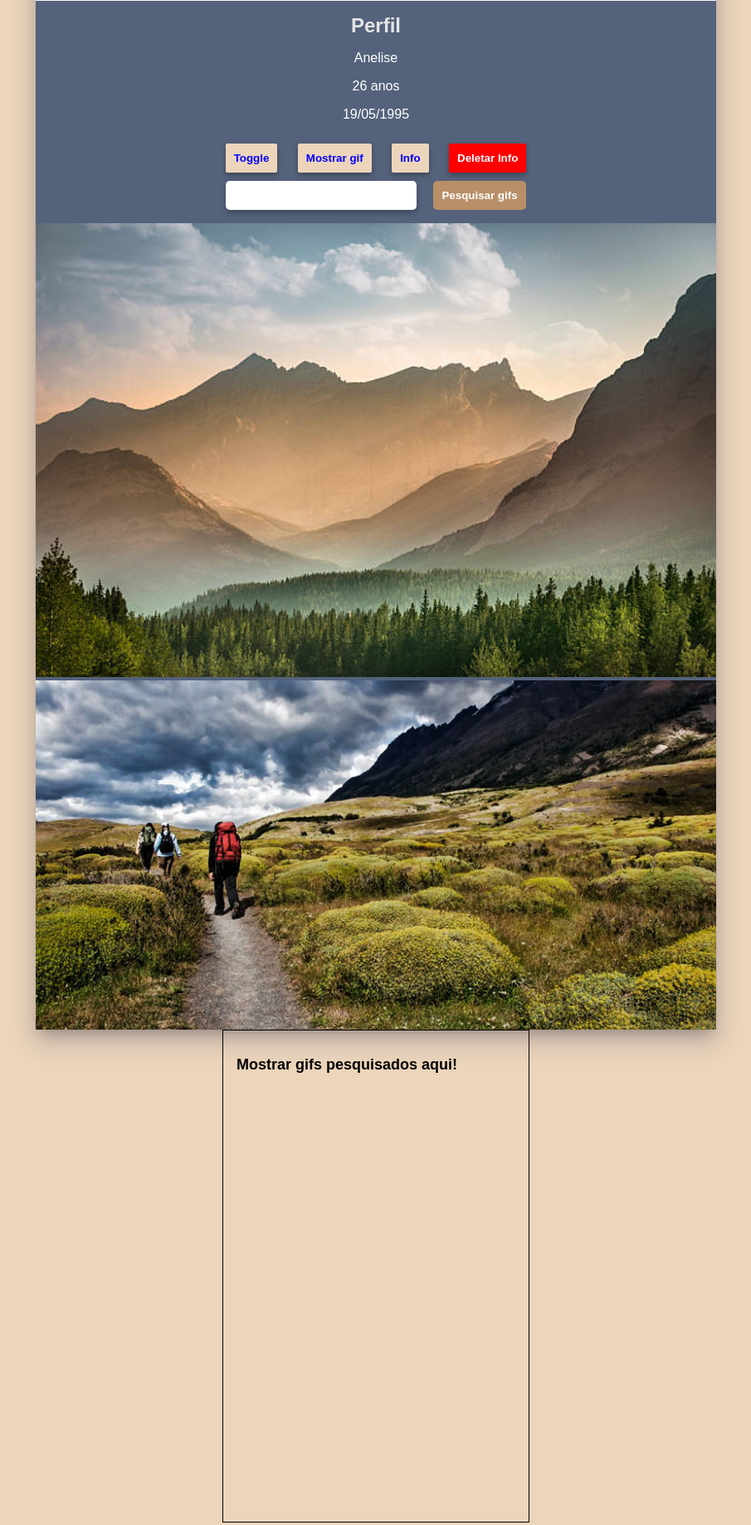
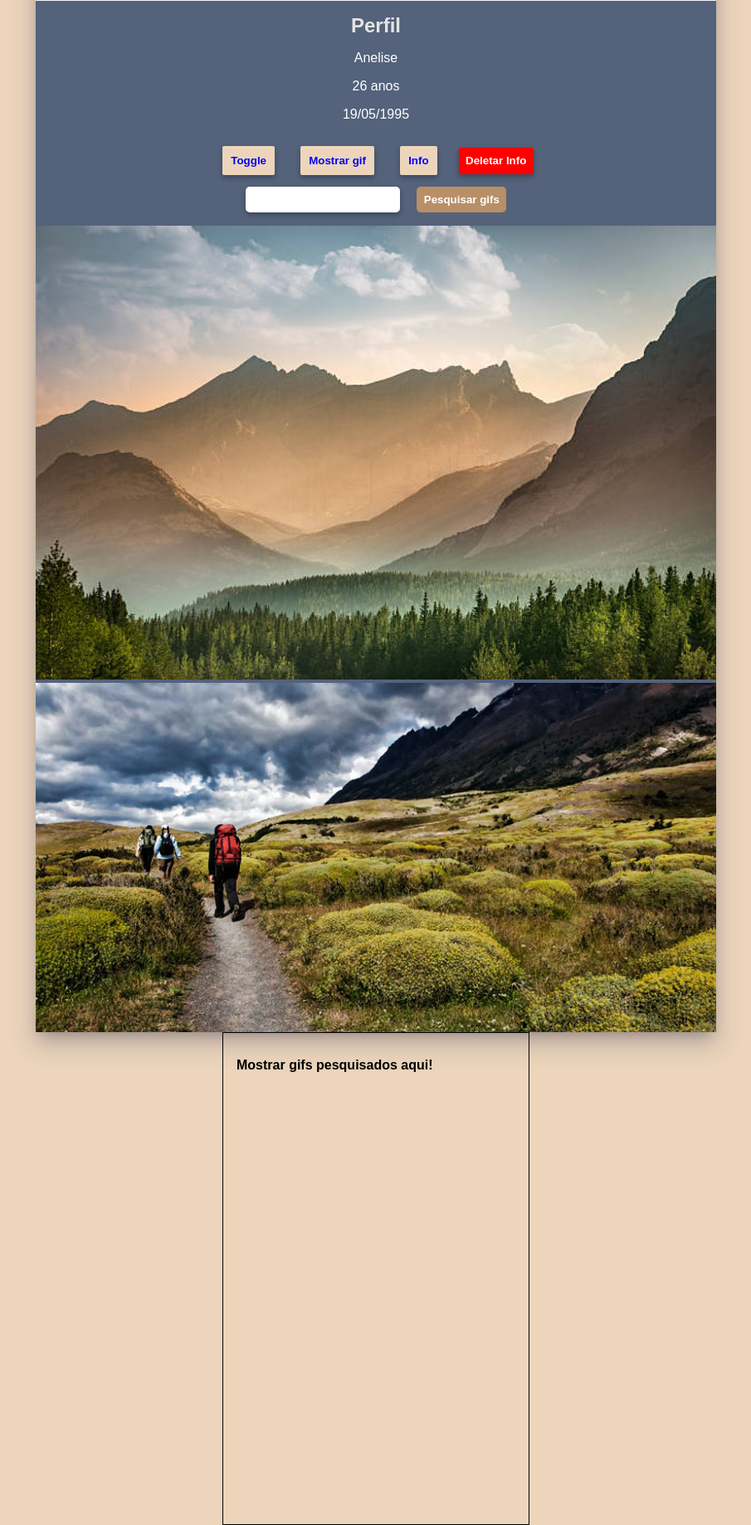
Before and after one commit to anepaz/js-project, a PHP site: page / in a window 1280 px wide. Shown: the part 541-2379 px from the top of the page at 83% size, without its empty margins (187-1092 px from the left). Run offline with PHP 8.4, Linux system fonts and the light colour scheme.

Commit message:
change measures px to em

```diff
--- a/style.css
+++ b/style.css
@@ -15,6 +15,7 @@
     justify-content: center;
     align-items: center;
     text-align: center;
+    overflow-x: hidden;
   }
 
   .box {
@@ -33,18 +34,18 @@
   }
 
   h1, h2 {
-    font-size: 24px;
+    font-size: 1.5em;
     color: #E3E5E4;
   }
 
   p {
-    font-size: 16px;
+    font-size: 1em;
   }
 
   #toggle, #infoBtn, #randomGif {
     position: relative;
     font-weight: bold;
-    margin: 10px;
+    margin: 1em;
     background-color: #ECD5BB;
     color: blue;
     border: none;
@@ -62,12 +63,12 @@
   #deleteBtn {
     position: relative;
     font-weight: bold;
-    margin: 10px;
+    margin: 0.625em;
     background-color: red;
     color: white;
     border: none;
     border-radius: 2px;
-    padding: 10px;
+    padding: 0.625em;
     cursor: pointer;
     box-shadow: 0px 3px 6px rgba(0, 0, 0, 0.3);
   }
@@ -80,8 +81,8 @@
   }
 
   input[type='search'] {
-    width: 230px;
-    padding: 10px;
+    width: 14em;
+    padding: 0.625em;
     border-radius: 5px;
     border-style: none;
     box-shadow: 0px 3px 6px rgba(0, 0, 0, 0.3);
@@ -92,7 +93,7 @@
     align-items: center;
     border-radius: 5px;
     border-style: none;
-    padding: 10px;
+    padding: 0.625em;
     color: white;
     font-weight: bold;
     background-color: #B88F67;
@@ -147,14 +148,14 @@
   #error-message {
     width: 15em;
     margin-top: 4em;
-    font-size: 16px;
+    font-size: 1em;
     color: red;
   }
 
   .results {
     display: grid;
     grid-template-columns: 1fr 1fr 1fr;
-    grid-auto-rows: 100px;
+    grid-auto-rows: 6.25em;
     gap: 3px;
     border: 1px solid black;
     width: 21em;
@@ -165,7 +166,7 @@
 
   .results h2 {
     color: black;
-    font-size: 18px;
+    font-size: 1em;
     position: absolute;
   }
 
@@ -173,5 +174,5 @@
     height: 100%;
     max-width: 100%;
     object-fit: cover;
-    padding-top: 40px;
+    padding-top: 2.5em;
   }
```
